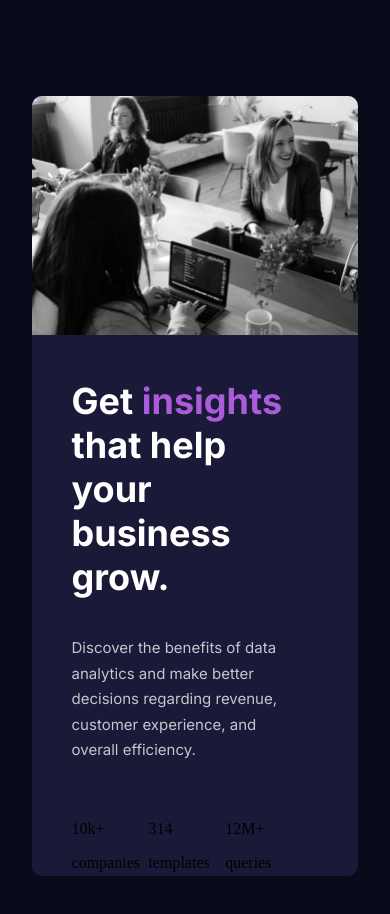
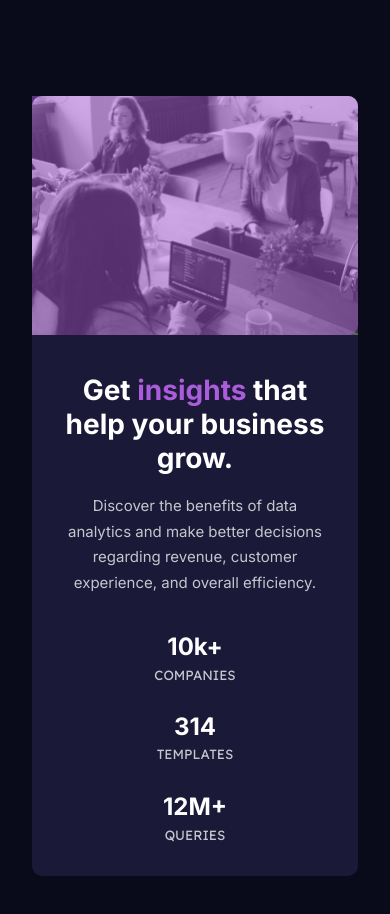
Before and after one commit to MYSTYX7/stats-preview-card, a plain HTML site: page index.html in a window 390 px wide. Drawn offline with Linux system fonts and the light colour scheme.

Commit message:
mobile responsive

```diff
--- a/index.html
+++ b/index.html
@@ -9,13 +9,10 @@
   <link rel="icon" type="image/png" sizes="32x32" href="./images/favicon-32x32.png">
   <link rel="stylesheet" href="./styles.css">
   <title>Frontend Mentor | Stats preview card component</title>
-
-
 </head>
 <body>
-
-    <div id="card">
-
+    <h1></h1>
+    <main id="card">
         <div class="flex-item-left">
 
           <p class="header">Get <a>insights</a> that help your business grow.</p>
@@ -39,44 +36,14 @@
               <p class="bottom">queries</p>
             </div>
           </div>
-          <!-- <div class="top-container">
-            <div class="column">
-              10k+
+        </div>
 
-            </div>
-            <div class="column">
-        314
-
-            </div>
-            <div class="column">
-              12M+
-
-          </div>
-          </div>
-            <div class="bottom-container">
-            <div class="column">
-
-             companies
-            </div>
-            <div class="column">
-
-              templates
-            </div>
-            <div class="column">
-
-              queries
-            </div>
-          </div> -->
-        </div>
         <div class="flex-item-right">
-
             <img id="img-desktop" src="./images/image-header-desktop.jpg">
             <img id="img-mobile" src="./images/image-header-mobile.jpg">
-            <div class="overlay">
-
-            </div>
+            <div class="overlay"></div>
         </div>
-    </div>
+      </main>
 
 </body>
 </html>
--- a/styles.css
+++ b/styles.css
@@ -1,8 +1,3 @@
-    /* * {
-        box-sizing: border-box;
-    } */
-
-
       body{
         background-color: hsl(233, 47%, 7%);
         min-height: 100vh;
@@ -22,13 +17,14 @@
 
       .flex-item-left{
         flex: 51.35%;
-        margin: 2.5% 11% 0% 6%;
+        margin: 2.5% 8% 0% 6%;
       }
 
       .flex-item-right {
         flex: 48.65%;
         border-bottom-right-radius: 10px;
         border-top-right-radius: 10px;
+        position: relative;
       }
 
       #img-desktop{
@@ -51,32 +47,30 @@
         color: hsl(277, 64%, 61%);
       }
 
-      .column {
-        float: left;
-        width: 33.33%;
+      .row {
+        display: flex;
+        flex-wrap: wrap;
       }
 
-      .top-container{
+      .column{
+        flex: 33%;
+      }
+
+      .top{
         color: hsl(0, 0%, 100%);
         font-size: 25px;
         font-weight: 700;
         font-family: 'Inter', sans-serif; ;
-        margin-right: -10%;
-        display: flex;
-        flex-direction: row;
         justify-content: space-between;
       }
 
-      .bottom-container{
+      .bottom{
         color: hsla(0, 0%, 100%, 0.75);
         text-transform: uppercase;
         font-family: 'Lexend Deca', sans-serif;
         font-size: smaller;
-        margin-right: -10%;
-        margin-top: 10px;
-        display: flex;
-        flex-direction: row;
         justify-content: space-between;
+        margin-top: -15%;
       }
 
       .para{
@@ -84,17 +78,31 @@
         font-weight: 400;
         font-size: 15px;
         color: hsla(0, 0%, 100%, 0.75);
-        margin-bottom: 18%;
+        margin-right: 16%;
+        margin-bottom: 10%;
         line-height: 1.7;
       }
 
-    @media only screen and (max-width: 768px) {
+      .overlay{
+        position: absolute;
+        background: hsl(277, 64%, 61%);
+        border-bottom-right-radius: 10px;
+        border-top-right-radius: 10px;
+        left: 0px;
+        right: 0px;
+        top: 0px;
+        bottom: 0px;
+        opacity: 0.5;
+      }
+
+    @media only screen and (max-width: 576px) {
       #card{
         width: 327px;
         height: 780px;
         margin: 88px 24px;
         flex-direction: column;
         border-radius: 10px;
+        text-align: center;
       }
 
       #img-desktop{
@@ -102,13 +110,14 @@
       }
 
       .flex-item-left{
-        padding: 0px 20px;
+        margin: 10px 32px;
         flex: inherit;
         order: 2;
+        justify-content: center;
+        align-items: center;
       }
 
       .flex-item-right {
-        background-color: dodgerblue;
         flex: inherit;
         order: 1;
         border-top-left-radius: 10px;
@@ -123,4 +132,34 @@
         border-top-right-radius: 10px;
       }
 
+      .header{
+        font-family: 'Inter', sans-serif;
+        font-weight: 700;
+        font-size: 28px;
+        color: hsl(0, 0%, 100%);
+      }
+
+      .para{
+        margin-top: -10px;
+        margin-right: 0%;
+      }
+
+      .row {
+        flex-direction: column;
+
+      }
+
+      .top{
+        margin-top: 4%;
+        font-size: 24px;
+      }
+
+      .bottom{
+        color: hsla(0, 0%, 100%, 0.75);
+        text-transform: uppercase;
+        font-family: 'Lexend Deca', sans-serif;
+        font-size: smaller;
+        justify-content: space-between;
+        margin-top: -7%;
+      }
     }
```
Also changed, not shown: images/screenshot.png (added), 1 other file.
